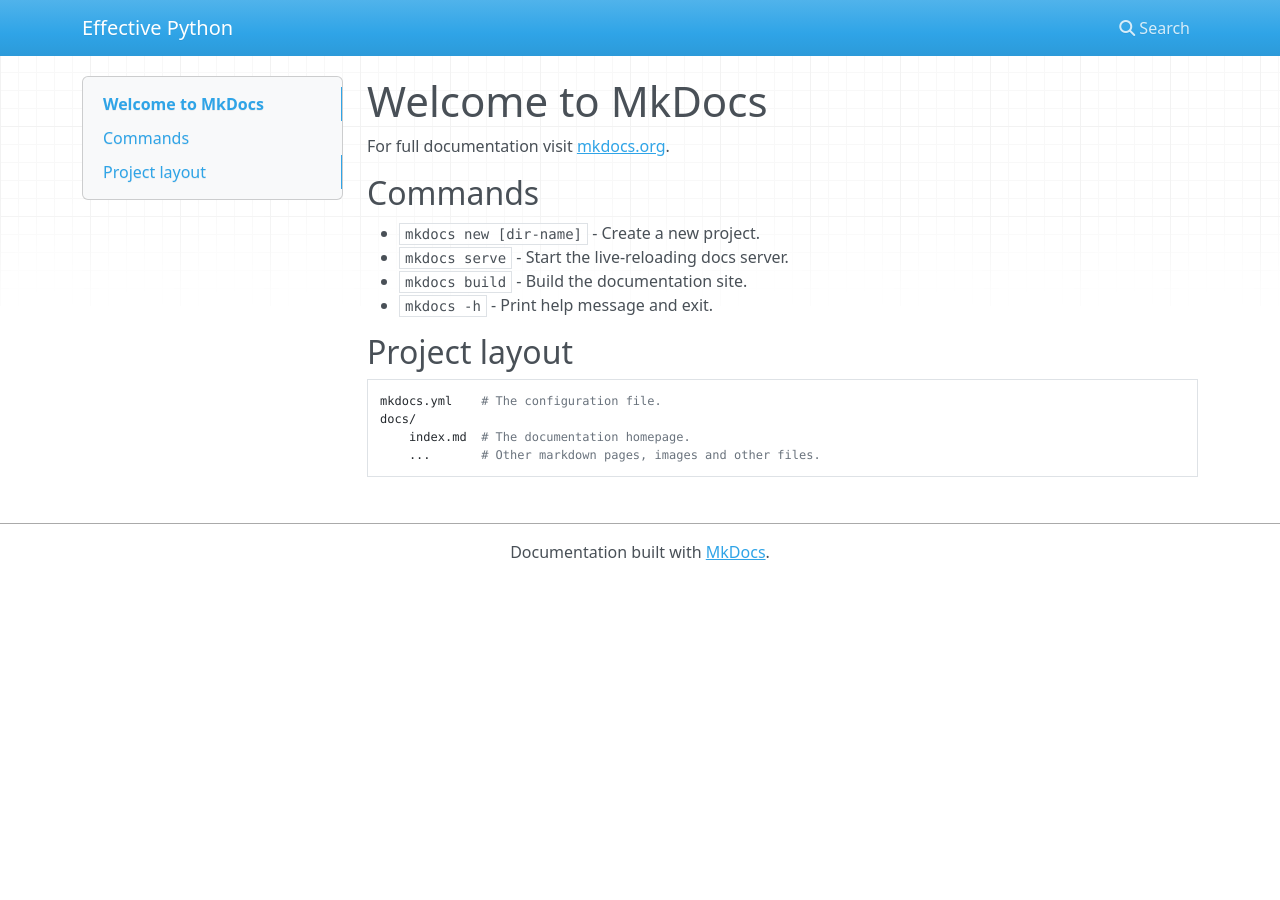
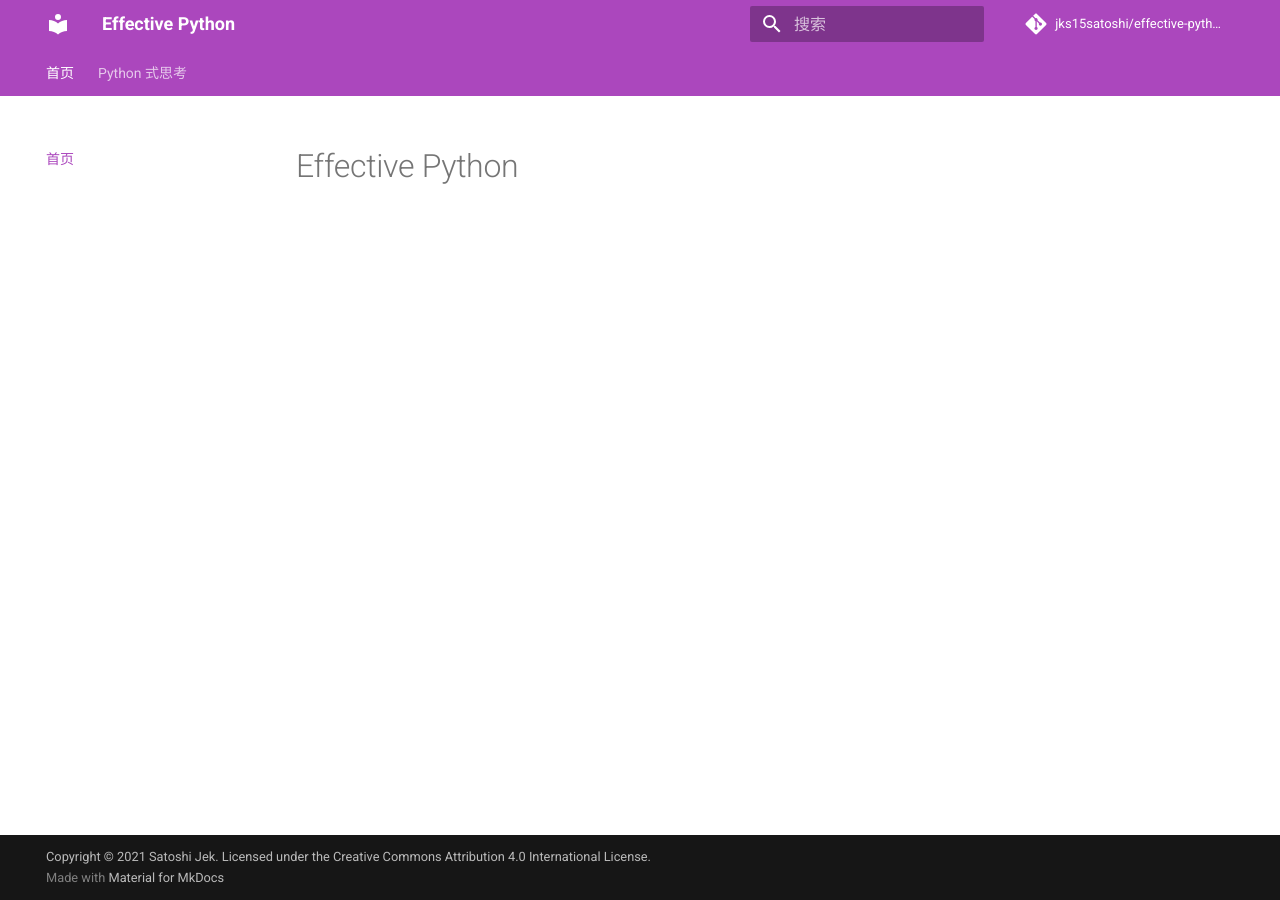
Before and after one commit to jks15satoshi/effective-python, an MkDocs documentation site: the page built from docs/index.md, in a window 1280 px wide. Built offline with MkDocs 1.6.1 and Material for MkDocs 9.7.7, drawn with Linux system fonts in a browser that asks for light colours; nearby versions of some CDN libraries; comment, search, counter and statistics services are not loaded.

Commit message:
chore: Update configurations

```diff
--- a/docs/index.md
+++ b/docs/index.md
@@ -1,17 +1 @@
-# Welcome to MkDocs
-
-For full documentation visit [mkdocs.org](https://www.mkdocs.org).
-
-## Commands
-
-* `mkdocs new [dir-name]` - Create a new project.
-* `mkdocs serve` - Start the live-reloading docs server.
-* `mkdocs build` - Build the documentation site.
-* `mkdocs -h` - Print help message and exit.
-
-## Project layout
-
-    mkdocs.yml    # The configuration file.
-    docs/
-        index.md  # The documentation homepage.
-        ...       # Other markdown pages, images and other files.
+# Effective Python
--- a/mkdocs.yml
+++ b/mkdocs.yml
@@ -1 +1,90 @@
+# Project information
 site_name: Effective Python
+site_url: https://pages.jks15satoshi.me/effective-python/
+site_author: Satoshi Jek
+
+# Repository
+repo_name: jks15satoshi/effective-python
+repo_url: https://github.com/jks15satoshi/effective-python
+
+# Copyright
+copyright: Copyright &copy; 2021 Satoshi Jek. Licensed under the Creative Commons Attribution 4.0 International License.
+
+# Configuration
+theme:
+  name: material
+
+  include_search_page: false
+  search_index_only: true
+
+  language: zh
+  features:
+    - content.code.annotate
+    # - content.tabs.link
+    - header.autohide
+    # - navigation.expand
+    - navigation.indexes
+    # - navigation.instant
+    - navigation.sections
+    - navigation.tabs
+    # - navigation.tabs.sticky
+    - navigation.top
+    - navigation.tracking
+    - search.highlight
+    - search.share
+    - search.suggest
+    # - toc.integrate
+  palette:
+    - scheme: default
+      primary: purple
+      accent: indigo
+
+# Plugins
+plugins:
+  - search
+
+# Extensions
+markdown_extensions:
+  - admonition
+  - abbr
+  - attr_list
+  - def_list
+  - footnotes
+  - meta
+  - md_in_html
+  - toc:
+      permalink: true
+  - pymdownx.arithmatex:
+      generic: true
+  - pymdownx.betterem:
+      smart_enable: all
+  - pymdownx.caret
+  - pymdownx.details
+  - pymdownx.emoji:
+      emoji_index: !!python/name:materialx.emoji.twemoji
+      emoji_generator: !!python/name:materialx.emoji.to_svg
+  - pymdownx.highlight
+  - pymdownx.inlinehilite
+  - pymdownx.keys
+  - pymdownx.magiclink:
+      repo_url_shorthand: true
+      user: squidfunk
+      repo: mkdocs-material
+  - pymdownx.mark
+  - pymdownx.smartsymbols
+  - pymdownx.superfences:
+      custom_fences:
+        - name: mermaid
+          class: mermaid-experimental
+          format: !!python/name:pymdownx.superfences.fence_code_format
+  - pymdownx.tabbed:
+      alternate_style: true
+  - pymdownx.tasklist:
+      custom_checkbox: true
+  - pymdownx.tilde
+
+# Page tree
+nav:
+  - 首页: index.md
+  - Python 式思考:
+    - 了解 Python 版本: chap_1/item_1.md
```
Also changed, not shown: docs/chap_1/item_1.md (added).
